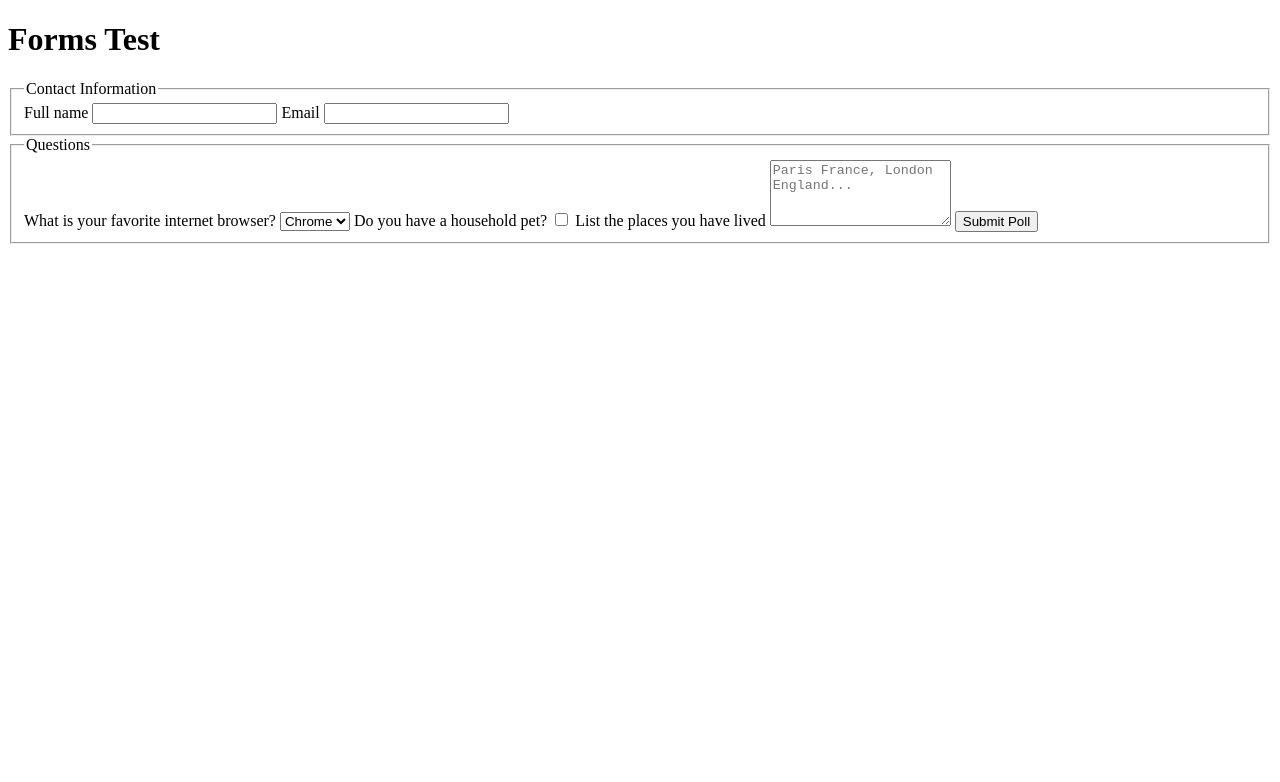
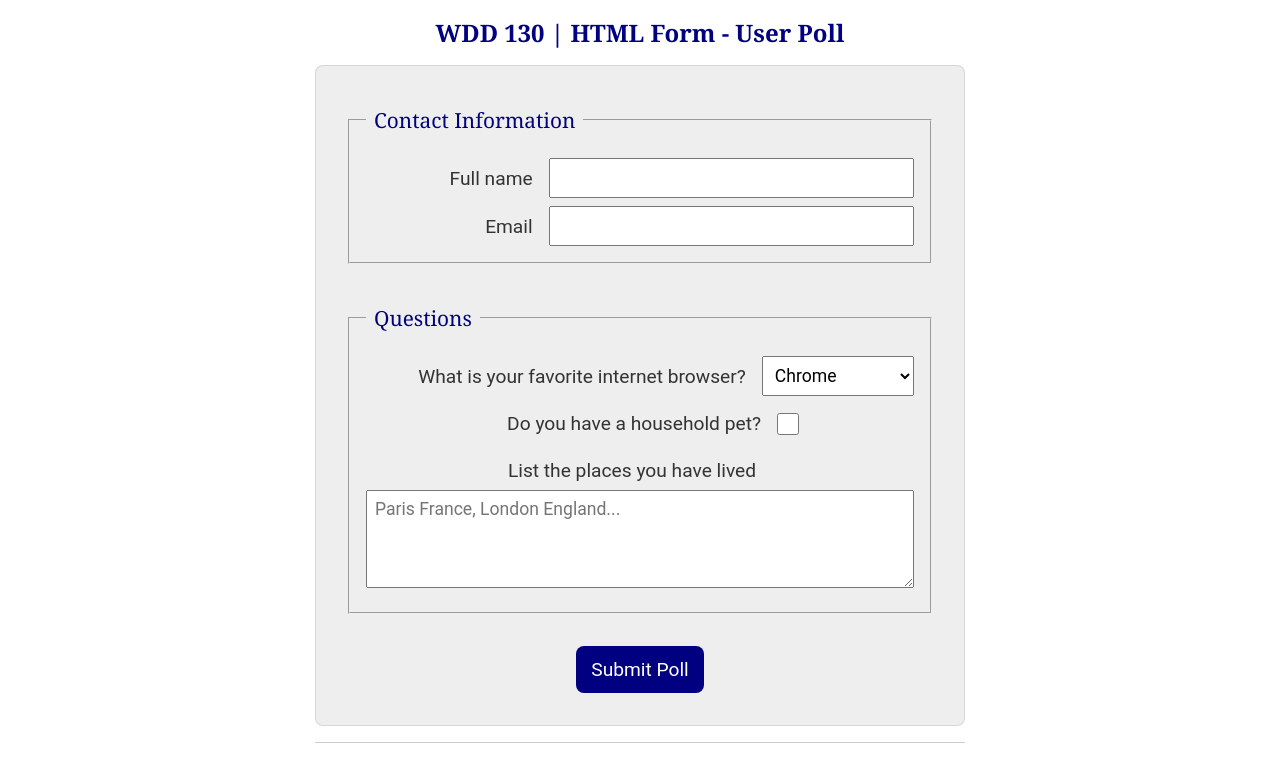
Before and after one commit to AnthonyBrito-dev/wdd130, a plain HTML site: page week05/poll-form.html in a window 1280 px wide. Drawn offline with Linux system fonts and the light colour scheme.

Commit message:
Style of poll-form

```diff
--- a/week05/poll-form.html
+++ b/week05/poll-form.html
@@ -5,23 +5,29 @@
     <meta charset="UTF-8">
     <meta name="viewport" content="width=device-width, initial-scale=1.0">
     <title>Forms</title>
+    <link rel="stylesheet" href="styles/poll-form.css">
 </head>
 
 <body>
     <header>
-        <h1>Forms Test</h1>
+        <h1>WDD 130 | HTML Form - User Poll</h1>
     </header>
     <main>
         <form action="">
             <fieldset>
                 <legend>Contact Information</legend>
+                <div class="form-item label-narrow">
                     <label for="fullname">Full name</label>
                     <input type="text" name="fullname" id="fullname" required>
+                </div>
+                <div class="form-item label-narrow">
                     <label for="email">Email</label>
                     <input type="email" name="useremail" id="useremail" required>
+                </div>
             </fieldset>
             <fieldset>
                 <legend>Questions</legend>
+                <div class="form-item favorite-browser">
                     <label for="browser">What is your favorite internet browser?</label>
                     <select name="browser" id="browser">
                         <option value="Chrome">Chrome</option>
@@ -31,12 +37,17 @@
                         <option value="Brave">Brave</option>
                         <option value="Other">Other</option>
                     </select>
+                </div>
+                <div class="form-item label-wide">
                     <label for="pet">Do you have a household pet?</label>
                     <input type="checkbox" name="pet" id="pet">
+                </div>
+                <div class="form-item label-wide">
                     <label for="places">List the places you have lived</label>
                     <textarea name="places" id="places" rows="4" placeholder="Paris France, London England..."></textarea>
+                </div>
+            </fieldset>
             <button type="submit">Submit Poll</button>
-            </fieldset>
 
         </form>
     </main>
--- /dev/null
+++ b/week05/styles/poll-form.css
@@ -0,0 +1,138 @@
+* {
+    margin: 0;
+    padding: 0;
+    box-sizing: border-box;
+}
+
+body {
+    font-family: Merriweater, Georgia, serif;
+    font-size: 1.2rem;
+    color: #333;
+    background-color: #fff;
+}
+
+header {
+    margin: 0 auto;
+    width: 100%;
+    max-width: 650px;
+}
+
+h1 {
+    margin: 1rem;
+    font-size: 1.5rem;
+    color: navy;
+    text-align: center;
+}
+
+form {
+    width: 100%;
+    max-width: 650px;
+    margin: 0 auto;
+    padding: 1rem;
+    border: 1px solid rgb(0 0 0 / 0.1);
+    border-radius: 0.5rem;
+    background-color: #eee;
+    display: grid;
+}
+
+fieldset {
+    display: grid;
+    gap: 0.5rem;
+    margin: 1rem;
+    border: 1px solid rgb(0 0 0 / 0.2rem);
+    padding: 1rem;
+}
+
+legend {
+    padding: 0.5rem;
+    color: navy;
+    font-size: 1.3rem;
+}
+
+label,
+input,
+button,
+select,
+textarea {
+    font-family: Roboto, Arial, sans-serif;
+}
+
+label {
+    text-align: right;
+    padding-right: 1rem;
+}
+
+input,
+select,
+textarea {
+    padding: 0.5rem;
+    font-size: 1.1rem;
+}
+
+input[type="checkbox"] {
+    width: 22px;
+    height: 22px;
+    vertical-align: bottom;
+}
+
+button {
+    margin: 1rem;
+    color: #fff;
+    background-color: navy;
+    border: none;
+    border-radius: 0.5rem;
+    padding: 0.75rem;
+    font-size: 1.2rem;
+    cursor: pointer;
+    width: 8rem;
+    justify-self: center;
+}
+
+button:hover,
+button:focus-visible {
+    background-color: darkgreen;
+}
+
+footer {
+    margin: 1rem auto 0;
+    width: 100%;
+    max-width: 650px;
+    text-align: center;
+    font-size: 0.8rem;
+    color: #777;
+    border-top: 1px solid #ccc;
+}
+
+.form-item {
+    display: grid;
+    align-items: center;
+}
+
+.label-wide {
+    grid-template-columns: 3fr 1fr;
+    margin: 0.5rem 0;
+}
+
+.label-narrow {
+    grid-template-columns: 1fr 2fr;
+}
+
+.favorite-browser label {
+    grid-column: 1/2;
+    width: 100%;
+}
+
+.favorite-browser select {
+    grid-column: 2/3;
+}
+
+.label-wide:nth-child(4) label {
+    grid-column: 1/3;
+    text-align: center;
+    margin-bottom: 0.5rem;
+}
+
+.label-wide:nth-child(4) textarea {
+    grid-column: 1/3;
+    width: 100%;
+}
```
Lines whose indentation alone changed are shown as unchanged.
